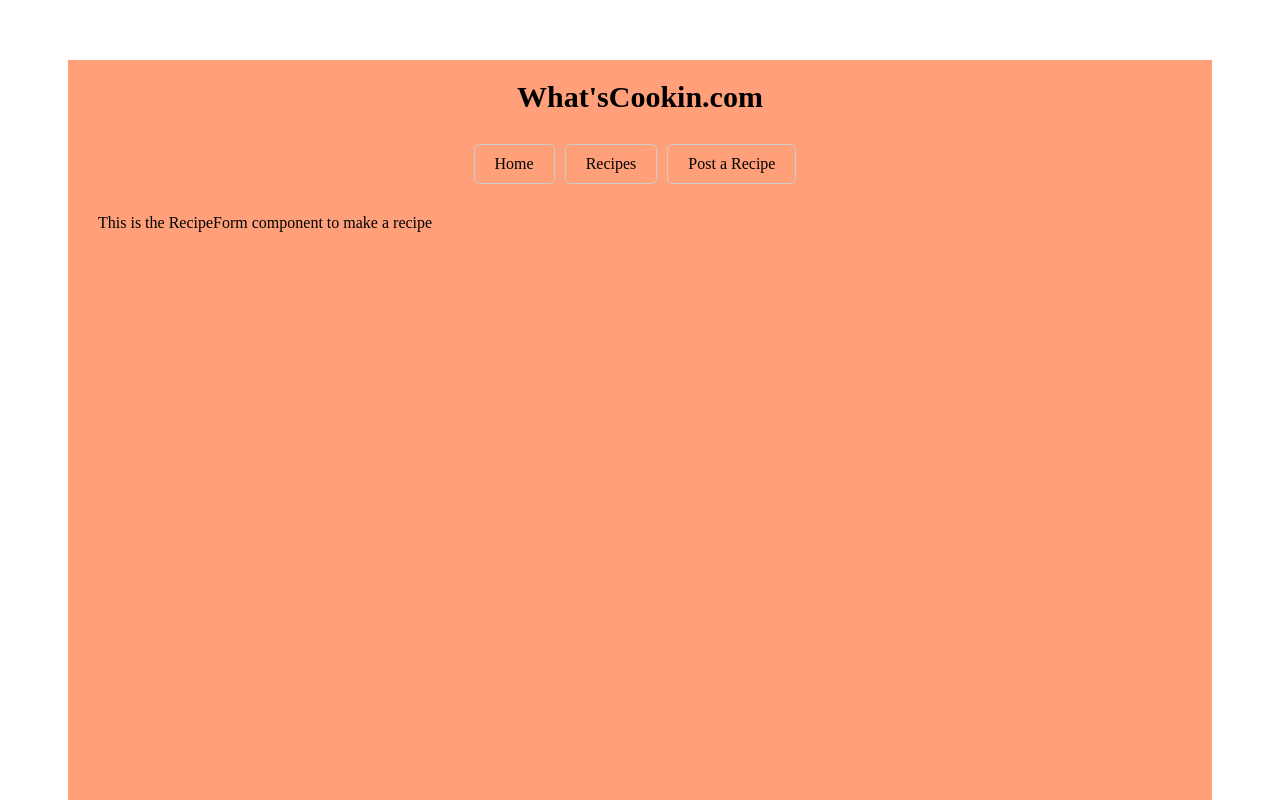
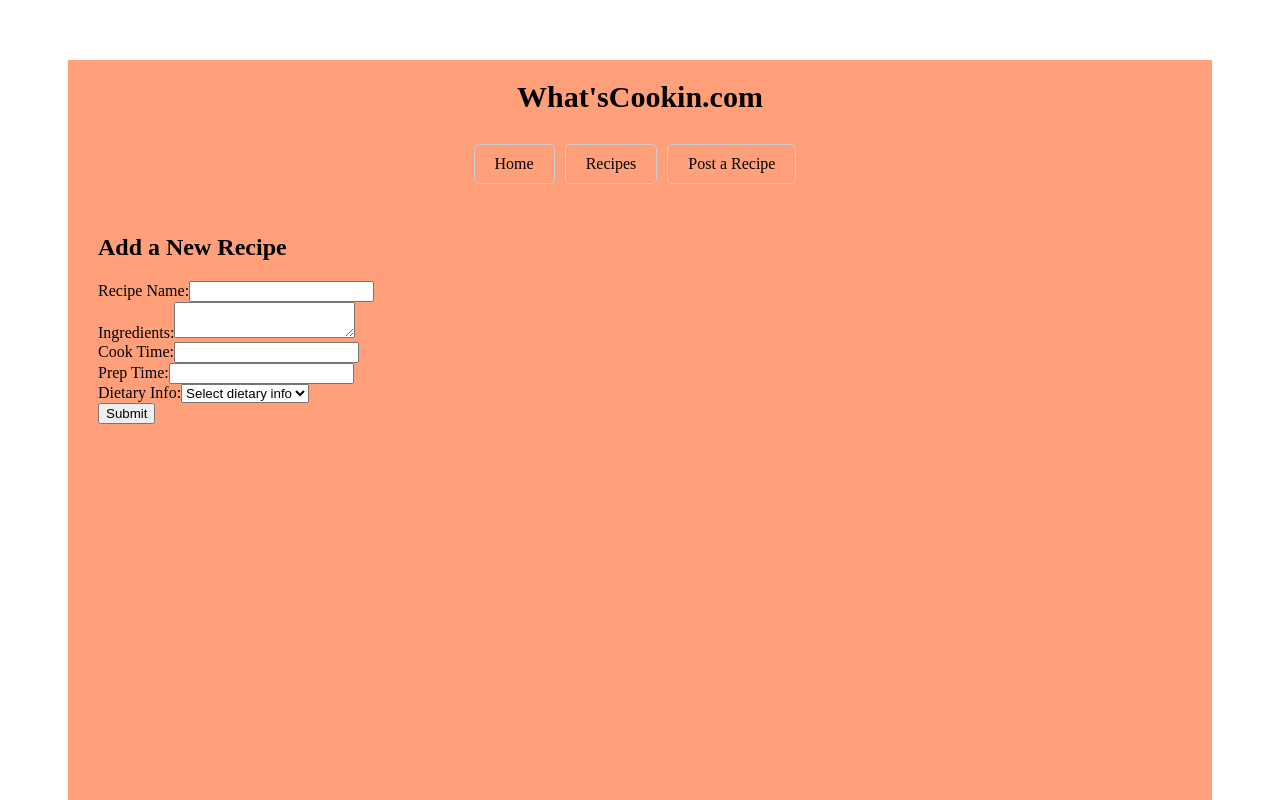
Before and after one commit to Dmedi99/Phase-2-Project, a React (Create React App) app: page /recipeform in a window 1280 px wide. Shown: the top 800 px of the page. Built offline with nearby package versions, Linux system fonts and the light colour scheme.

Commit message:
modified components

```diff
--- a/src/components/RecipeForm.js
+++ b/src/components/RecipeForm.js
@@ -1,10 +1,121 @@
-import React from "react";
+import React, {useState} from "react";
 import './RecipeForm.css'
 
+
 function RecipeForm(){
+    const [formData, setFormData] = useState({
+        name:'',
+        ingredients:'',
+        cook_time:'',
+        prep_time:'',
+        dietary_info:'',
+    })
+
+    const dietaryOptions = [
+        "Low Carb",
+        "High Protien",
+        "Keto",
+        "Paleo",
+    ]
+
+    function handleInputChange(e){
+        const {name, value} = e.target
+        setFormData({
+            ...formData,
+            [name]: value,
+        })
+    }
+
+    function handleSubmit(e){
+        e.preventDefault()
+        fetch('http://localhost:8000/recipes', {
+            method:'POST',
+            headers: {
+                'Content-Type':'application/json'
+            },
+            body: JSON.stringify(formData),
+        })
+        .then((response)=>{
+            if (!response.ok){
+                throw new Error('response failed')
+            }
+            return response.json()
+        })
+        .then((newRecipe) =>{
+            console.log('New Recipe:', newRecipe)
+        })
+    }
+
+
     return (
-        <div>This is the RecipeForm component to make a recipe</div>
-    )
+        <div>
+        <h2>Add a New Recipe</h2>
+        <form onSubmit={handleSubmit}>
+            <div>
+                <label htmlFor="name">Recipe Name:</label>
+                <input
+                    type="text"
+                    id="name"
+                    name="name"
+                    value={formData.name}
+                    onChange={handleInputChange}
+                    required
+                />
+            </div>
+            <div>
+                <label htmlFor="ingredients">Ingredients:</label>
+                <textarea
+                    id="ingredients"
+                    name="ingredients"
+                    value={formData.ingredients}
+                    onChange={handleInputChange}
+                    required
+                ></textarea>
+            </div>
+            <div>
+                <label htmlFor="cook_time">Cook Time:</label>
+                <input
+                    type="text"
+                    id="cook_time"
+                    name="cook_time"
+                    value={formData.cook_time}
+                    onChange={handleInputChange}
+                    required
+                />
+            </div>
+            <div>
+                <label htmlFor="prep_time">Prep Time:</label>
+                <input
+                    type="text"
+                    id="prep_time"
+                    name="prep_time"
+                    value={formData.prep_time}
+                    onChange={handleInputChange}
+                    required
+                />
+            </div>
+            <div>
+                <label htmlFor="dietary_info">Dietary Info:</label>
+                <select
+                    id="dietary_info"
+                    name="dietary_info"
+                    value={formData.dietary_info}
+                    onChange={handleInputChange}
+                    required
+                >
+                    <option value="" disabled>Select dietary info</option>
+                    {dietaryOptions.map((option) => (
+                        <option key={option} value={option}>
+                            {option}
+                        </option>
+                    ))}
+                </select>
+            </div>
+            <button type="submit">Submit</button>
+        </form>
+    </div>
+)
+
 }
 
 export default RecipeForm
--- a/src/components/RecipeItem.js
+++ b/src/components/RecipeItem.js
@@ -8,7 +8,7 @@ function RecipeItem({recipe}){
     return(
         <li>
           <h2>{recipe.name}</h2>
-            <p>Ingredients: {recipe.ingredients.join(', ')}</p>
+            <p>Ingredients: {recipe.ingredients}</p>
             <p>Cook Time: {recipe.cook_time}</p>
             <p>Prep Time: {recipe.prep_time}</p>
             <p>Dietary Info: {recipe.dietary_info.join(', ')}</p>
```
Also changed, not shown: data.json (+19 -37 lines).
